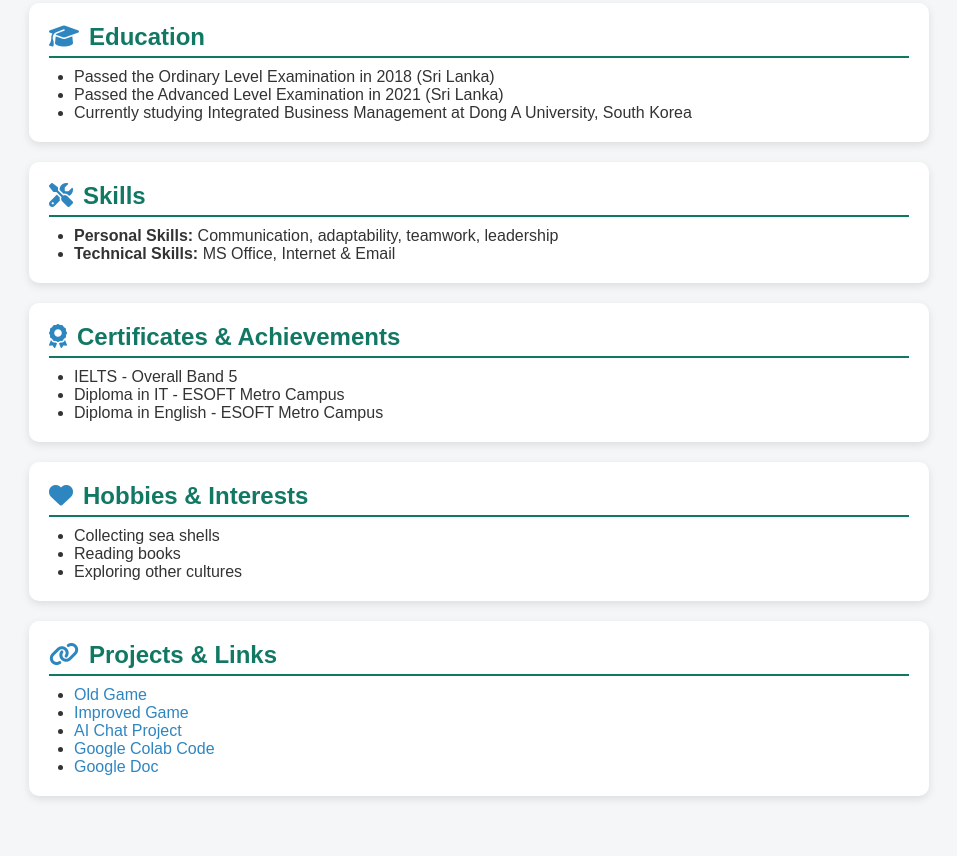
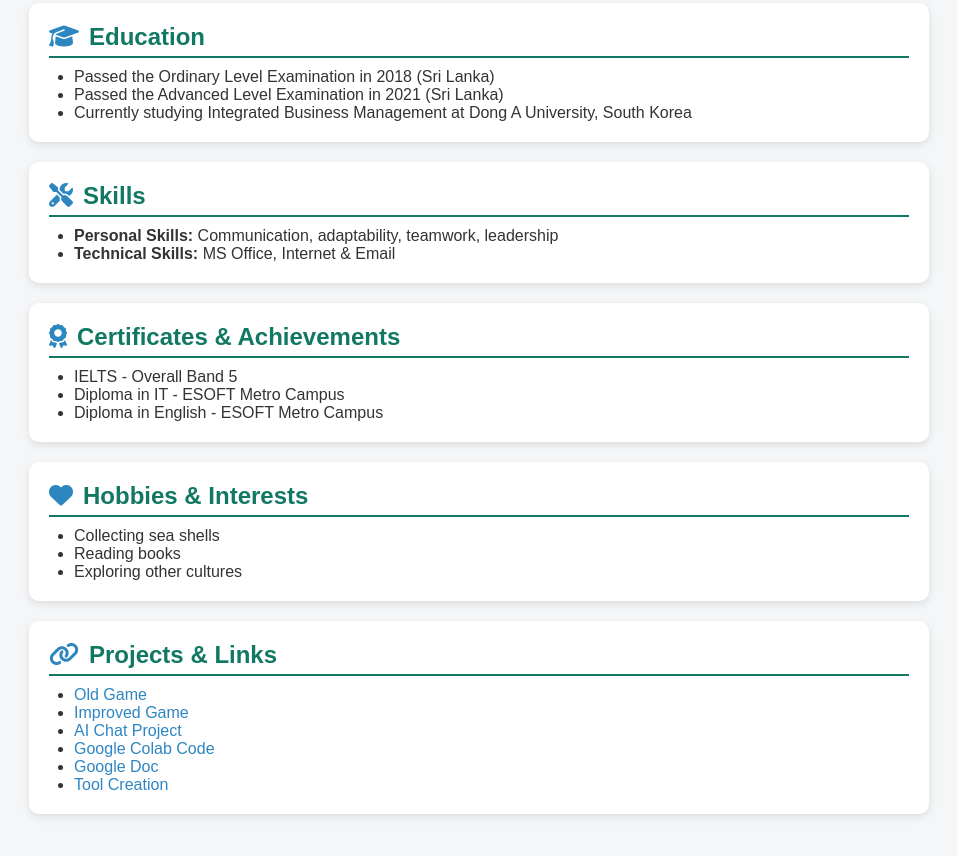
Before and after one commit to Thavi8/Student-Portfolio, a plain HTML site: page index.html in a window 1280 px wide. Shown: the part 376-1232 px from the top of the page, without its empty margins (161-1118 px from the left). Drawn offline with Linux system fonts and the light colour scheme.

Commit message:
Update index.html

```diff
--- a/index.html
+++ b/index.html
@@ -131,6 +131,9 @@
         <li><a href="https://gemini.google.com/share/aaa6202efc37" target="_blank">AI Chat Project</a></li>
         <li><a href="https://colab.research.google.com/drive/1PKi-JLaKXKUMZfeD5j5_fHSHruCGz4Wg?usp=sharing" target="_blank">Google Colab Code</a></li>
         <li><a href="https://docs.google.com/document/d/1D1hZPLQ-JFTYE-1yd4xptSOCUEjav1bDxLEjtV1lTF0/edit?usp=sharing" target="_blank">Google Doc</a></li>
+
+        <!-- ✅ New Link Added -->
+        <li><a href="https://thavi8.github.io/Student-Portfolio/toolcreation.html" target="_blank">Tool Creation</a></li>
       </ul>
     </section>
 
```
